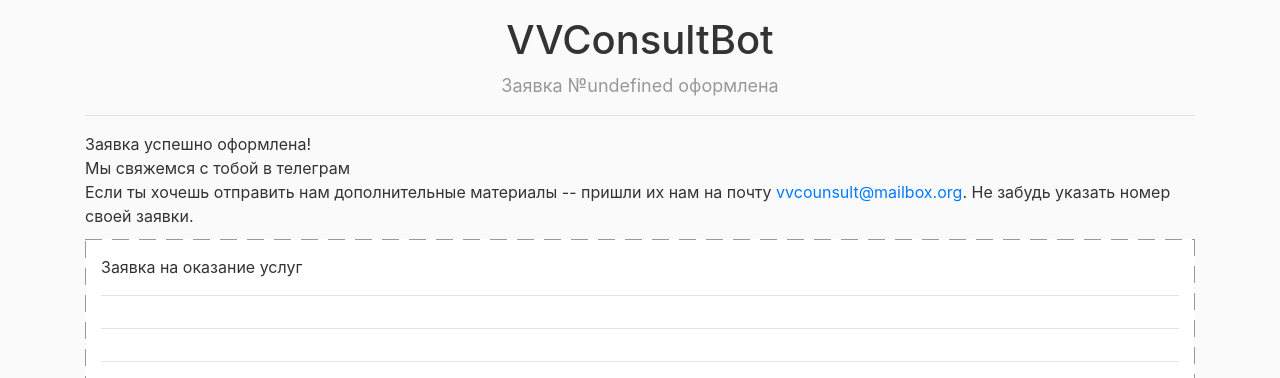
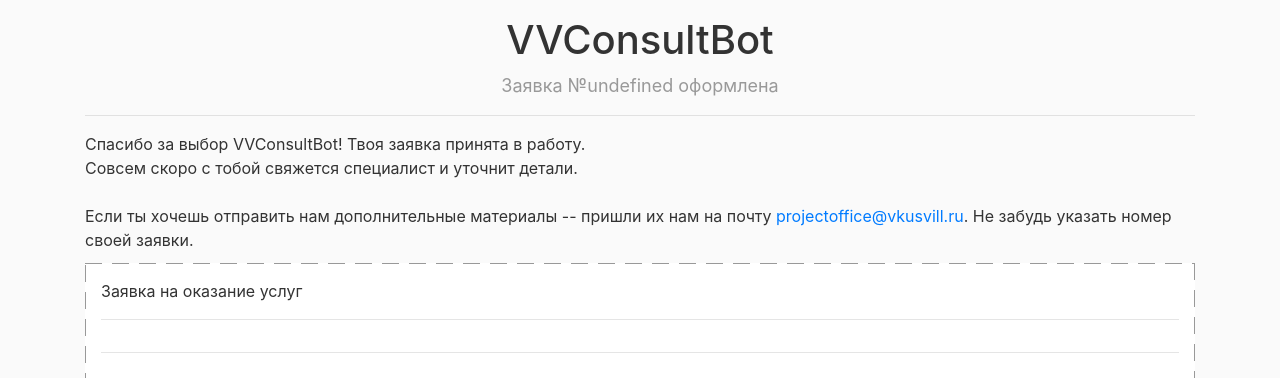
Before and after one commit to steven-kollo/BB-Telegram, a Python web app: template flask/templates/form.html in a window 1280 px wide. Shown: the top 378 px of the page. Run offline with Jinja, Linux system fonts and the light colour scheme; the template is opened without the code that fills it: most values are stand-ins (such as "Sample title", 1, 10 or a date in 2020); some libraries are stand-ins or nearby versions.

Commit message:
user logic edits

```diff
--- a/flask/parser.py
+++ b/flask/parser.py
@@ -59,7 +59,7 @@ def build_tg_text(user_data):
 
 
     text += f'================\n*Стоимость выбранных услуг: {price_to_string(sum_price(user_data["consults"]))}*'
-    text += f'\n\nЕсли ты хочешь отправить нам дополнительные материалы -- пришли их нам на почту vvcounsult@mailbox.org. Не забудь указать номер своей заявки: {user_data["order_id"]}.'
+    text += f'\n\nЕсли ты хочешь отправить нам дополнительные материалы -- пришли их нам на почту projectoffice@vkusvill.ru. Не забудь указать номер своей заявки: {user_data["order_id"]}.'
     return text
 
 def handle_price_line(price):
--- a/flask/static/form-handler.js
+++ b/flask/static/form-handler.js
@@ -133,7 +133,7 @@ function add_check_services(services) {
         tr.innerHTML = `
             <th>
                 ${service.symbol} ${service.name}
-                <small id="personal-name-help" class="form-text text-muted">${service.info}</small>
+                <small id="personal-name-help" class="form-text text-muted mb-2">${service.info}</small>
             </th>
         `
         table.appendChild(tr)
--- a/flask/templates/form.html
+++ b/flask/templates/form.html
@@ -22,9 +22,9 @@
         <p class="p-center">Заявка №<a id="order-id"></a> оформлена</p>
         <hr>
         <p>
-            Заявка успешно оформлена!<br>
-            Мы свяжемся с тобой в телеграм<br>
-            Если ты хочешь отправить нам дополнительные материалы -- пришли их нам на почту <a class="text-primary">vvcounsult@mailbox.org</a>. Не забудь указать номер своей заявки.
+            Спасибо за выбор VVConsultBot! Твоя заявка принята в работу.<br>
+            Совсем скоро с тобой свяжется специалист и уточнит детали.<br><br>
+            Если ты хочешь отправить нам дополнительные материалы -- пришли их нам на почту <a class="text-primary">projectoffice@vkusvill.ru</a>. Не забудь указать номер своей заявки.
         </p>
         <div id="checkout-border-th">
             <div id="checkout-container-th">
```
